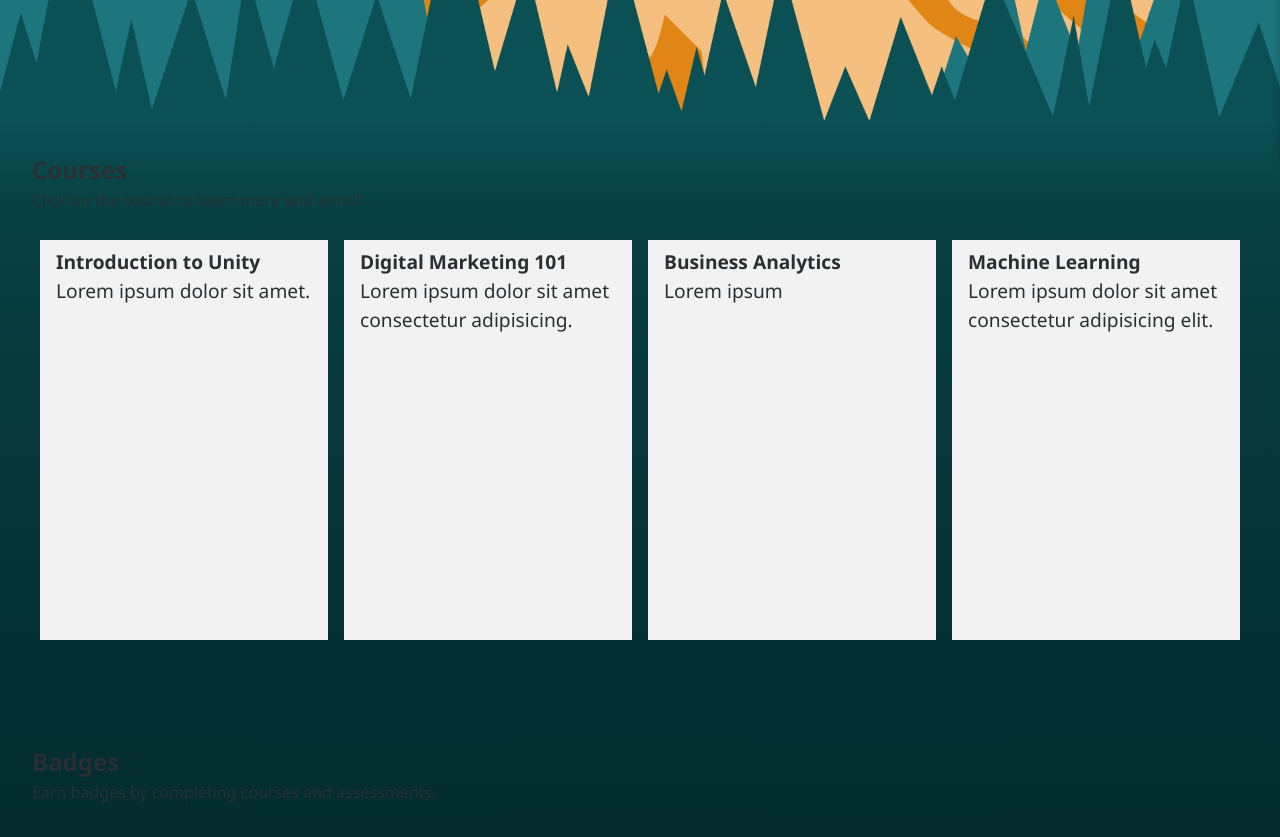
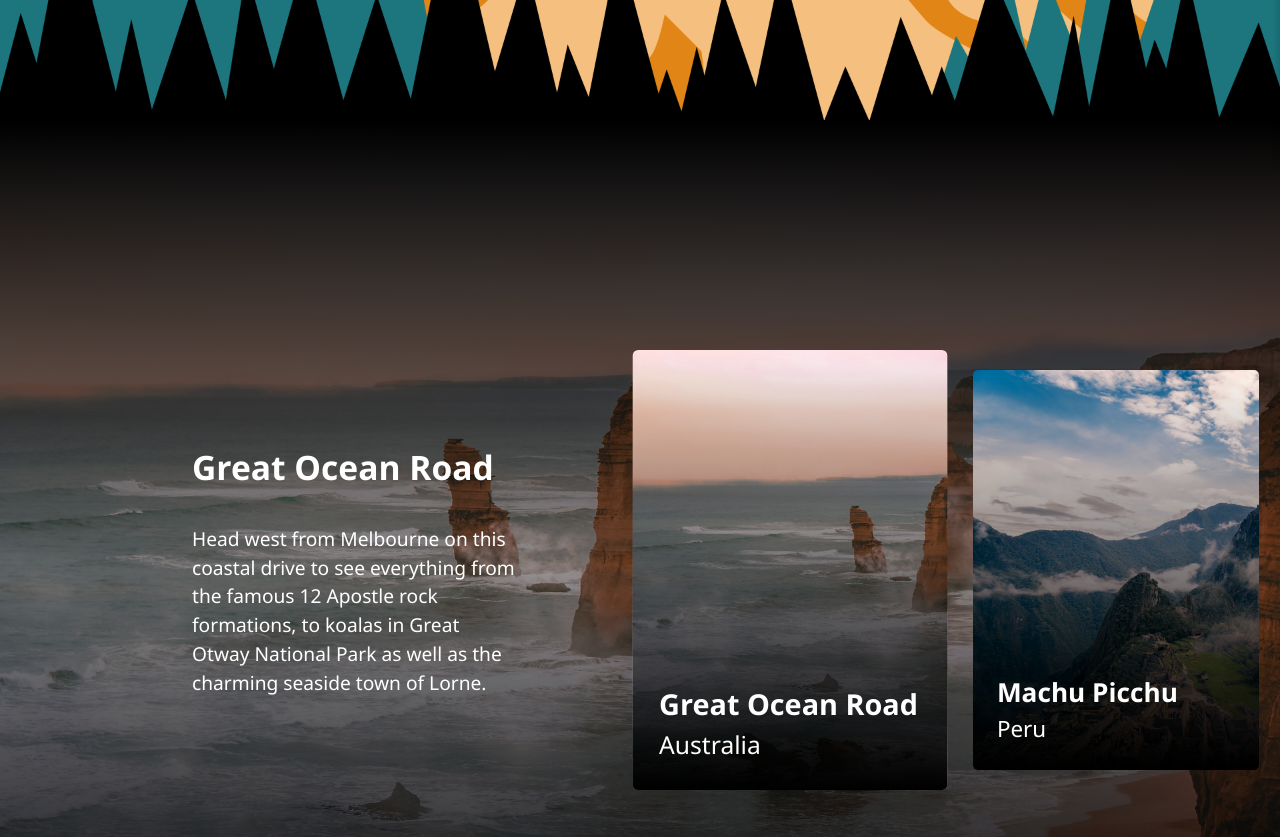
Before and after one commit to joshuamanasye/JustGo.github.io, a plain HTML site: page index.html in a window 1280 px wide. Shown: the part 640-1477 px from the top of the page. Drawn offline with Linux system fonts and the light colour scheme.

Commit message:
slider first push

```diff
--- a/css/index.css
+++ b/css/index.css
@@ -27,6 +27,8 @@ ul {
 }
 
 section {
+    margin: 0;
+    padding: 0;
     overflow: hidden;
 }
 
@@ -161,55 +163,107 @@ main.darken {
 }
 
 .content {
-    background-image: linear-gradient(to bottom, #0b5054, 20%, #022325);
+    background-color: #000;
 }
 
 .module {
-    color: #283035;
+    color: #fff;
 	padding: 2rem;
-	/* background-color: #fff; */
 }
 
-ul {
-    margin-top: 20px;
+/* image-slider-container */
+
+#image-slider-container {
+    margin: 0;
+    padding: 0;
+    display: flex;
+    height: 900px;
+    background-image: url('../assets/slider/1.jpg');
+    background-size: cover;
+    background-repeat: no-repeat;
 }
 
-/* COURSE */
-
-#courses ul {
+#slider-gradient {
+    width: 100%;
+    background-image: linear-gradient(to bottom, rgba(0, 0, 0, 1), rgba(0, 0, 0, 0.4), rgba(0, 0, 0, 1));
+    padding-left: 15%;
     display: flex;
-    flex-wrap: wrap;
+    align-items: center;
+    justify-content: space-between;
 }
 
-#courses li {
-	height: 400px;
-    flex: 1 0 200px;
-    margin: 0.5rem;
-    background-color: #f2f2f2;
-    text-align: center;
-    transition: transform 0.3s ease;
+#slider-text {
+    width: 30%;
+    font-size: 1.4rem;
 }
 
-#courses li:hover {
-    transform: translateY(-5px);
-    box-shadow: 0 4px 8px rgba(0, 0, 0, 0.1);
+#slider-text h2 {
+    white-space: nowrap;
 }
 
-#courses a {
+#slider-text p {
+    margin-top: 2rem;
     font-size: 1.2rem;
-	text-decoration: none;
-	color: #2c2f31;
 }
 
-.course-img {
-	width: 100%;
-	height: 50%;
-	object-fit: cover;
+#image-slider {
+    height: 520px;
+    width: 60%;
+    display: flex;
+    align-items: center;
 }
 
-.course-text {
-	text-align: left;
-	margin: 0.5rem 1rem 1rem 1rem;
+.slider-content {
+    aspect-ratio: 5/7;
+    margin: 20px;
+    height: 400px;
+    background-size: cover;
+    border-radius: 5px;
+    transition: 0.4s;
+}
+
+.slider-content:hover {
+    transform: scale(1.05);
+}
+
+.slider-content:nth-child(1) {
+    background-image: url('../assets/slider/1.jpg');
+}
+
+.slider-content:nth-child(2) {
+    background-image: url('../assets/slider/2.jpg');
+}
+
+.slider-content:nth-child(3) {
+    background-image: url('../assets/slider/3.jpg');
+}
+
+.slider-content:nth-child(4) {
+    background-image: url('../assets/slider/4.jpg');
+}
+
+.slider-content:nth-child(5) {
+    background-image: url('../assets/slider/5.jpg');
+}
+
+.active-slider {
+    transform: scale(1.1) !important;
+}
+
+.slider-content-text {
+    height: 100%;
+    width: 100%;
+    font-size: 1.4rem;
+    padding: 1.5rem;
+    display: flex;
+    flex-direction: column;
+    justify-content: end;
+    background-image: linear-gradient(to top, rgba(0, 0, 0, 1), rgba(0, 0, 0, 0));
+    border-radius: 5px;
+}
+
+.slider-content-text p {
+    font-weight: 200;
 }
 
 /* BADGES */
--- a/index.html
+++ b/index.html
@@ -112,52 +112,52 @@
                 <img id="bg1" class="home-bg" src="assets/bg/home-bg-1.png" alt="">
                 <img id="bg2" class="home-bg" src="assets/bg/home-bg-2.png" alt="">
                 <img id="bg3" class="home-bg" src="assets/bg/home-bg-3.png" alt="">
-                <img id="bg4" class="home-bg" src="assets/bg/home-bg-4.png" alt="">
+                <img id="bg4" class="home-bg" src="assets/bg/home-bg-4-black.png" alt="">
             </section>
 
             <div class="content">
-                <section class="module" id="courses">
-                    <h2 class="color-dark-blue">Courses</h2>
-                    <p class="color-dark-blue">Click on the course to learn more and enroll.</p>
-                    <ul>
-                        <li>
-                            <a href="#">
-                                <!-- <img class="course-img" src="assets/course1.jpeg" alt=""> -->
-                                <div class="course-text">
-                                    <h4>Introduction to Unity</h4>
-                                    <p>Lorem ipsum dolor sit amet.</p>
+                <section class="module" id="image-slider-container">
+                    <div id="slider-gradient">
+                        <div id="slider-text">
+                            <h2>Great Ocean Road</h2>
+                            <p>Head west from Melbourne on this coastal drive to see everything from the famous 12 Apostle rock formations, to koalas in Great Otway National Park as well as the charming seaside town of Lorne.</p>
+                        </div>
+                        <div id="image-slider">
+                            <div class="slider-content active-slider">
+                                <div class="slider-content-text">
+                                    <h3>Great Ocean Road</h3>
+                                    <p>Australia</p>
                                 </div>
-                            </a>
-                        </li>
-                        <li>
-                            <a href="#">
-                                <!-- <img class="course-img" src="assets/course2.jpeg" alt=""> -->
-                                <div class="course-text">
-                                    <h4>Digital Marketing 101</h4>
-                                    <p>Lorem ipsum dolor sit amet consectetur adipisicing.</p>
+                            </div>
+                            <div class="slider-content">
+                                <div class="slider-content-text">
+                                    <h3>Machu Picchu</h3>
+                                    <p>Peru</p>
                                 </div>
-                            </a>
-                        </li>
-                        <li>
-                            <a href="#">
-                                <!-- <img class="course-img" src="assets/course3.jpeg" alt=""> -->
-                                <div class="course-text">
-                                    <h4>Business Analytics</h4>
-                                    <p>Lorem ipsum</p>
+                            </div>
+                            <div class="slider-content">
+                                <div class="slider-content-text">
+                                    <h3>Gros Piton</h3>
+                                    <p>St. Lucia</p>
                                 </div>
-                            </a>
-                        </li>
-                        <li>
-                            <a href="#">
-                                <!-- <img class="course-img" src="assets/course4.jpeg" alt=""> -->
-                                <div class="course-text">
-                                    <h4>Machine Learning</h4>
-                                    <p>Lorem ipsum dolor sit amet consectetur adipisicing elit.</p>
+                            </div>
+                            <div class="slider-content">
+                                <div class="slider-content-text">
+                                    <h3>Bora Bora</h3>
+                                    <p>French Polynesia</p>
                                 </div>
-                            </a>
-                        </li>
-                    </ul>
+                            </div>
+                            <div class="slider-content">
+                                <div class="slider-content-text">
+                                    <h3>Oia, Santorini</h3>
+                                    <p>Greece</p>
+                                </div>
+                            </div>
+                        </div>
+                    </div>
                 </section>
+
+
                 <section class="module" id="badges">
                     <h2>Badges</h2>
                     <p>Earn badges by completing courses and assessments.</p>
```
Also changed, not shown: assets/bg/home-bg-4-black.png (added), assets/slider/1.jpg (added), assets/slider/2.jpg (added), assets/slider/3.jpg (added), assets/slider/4.jpg (added), assets/slider/5.jpg (added), css/assets/slider/1.jpg (added).
